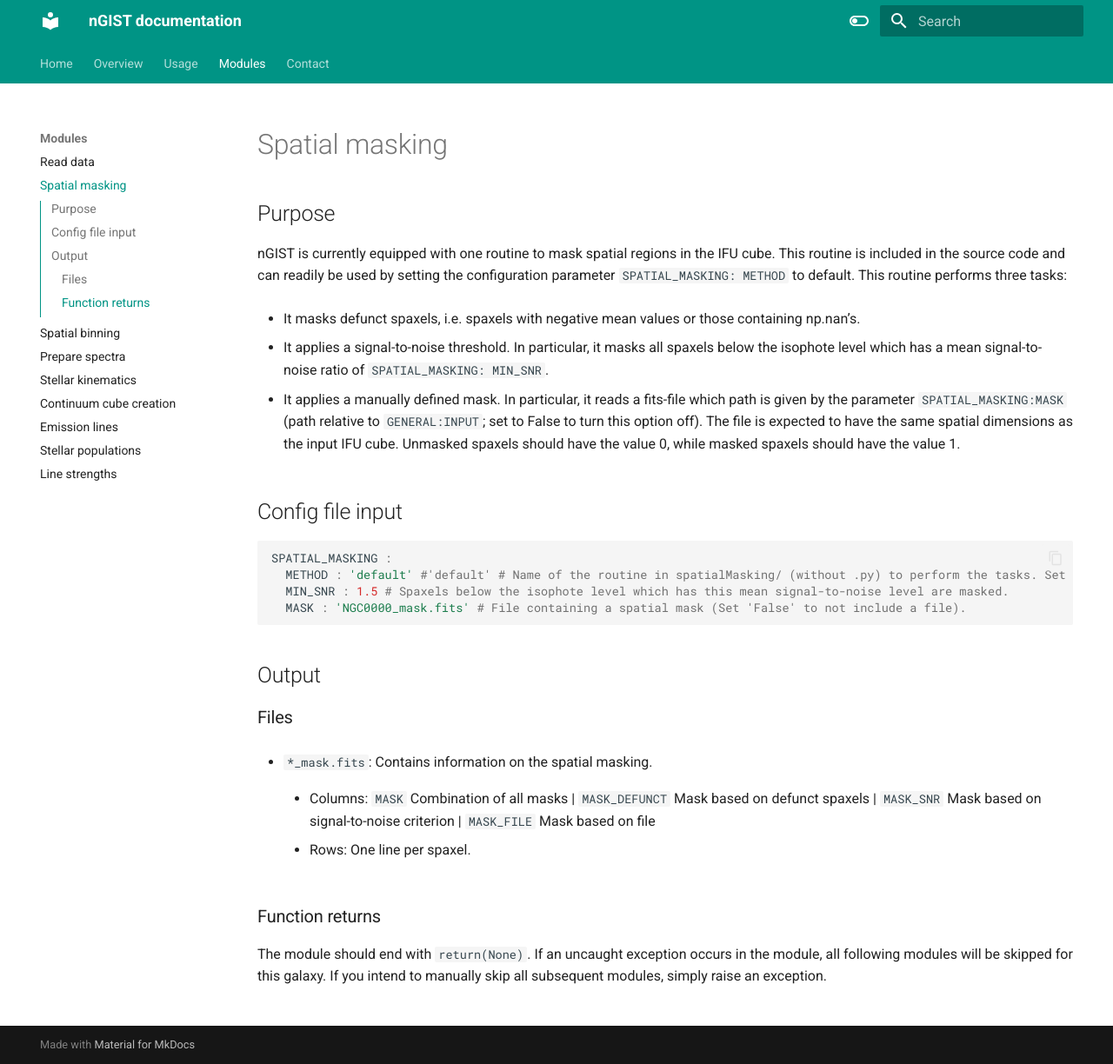
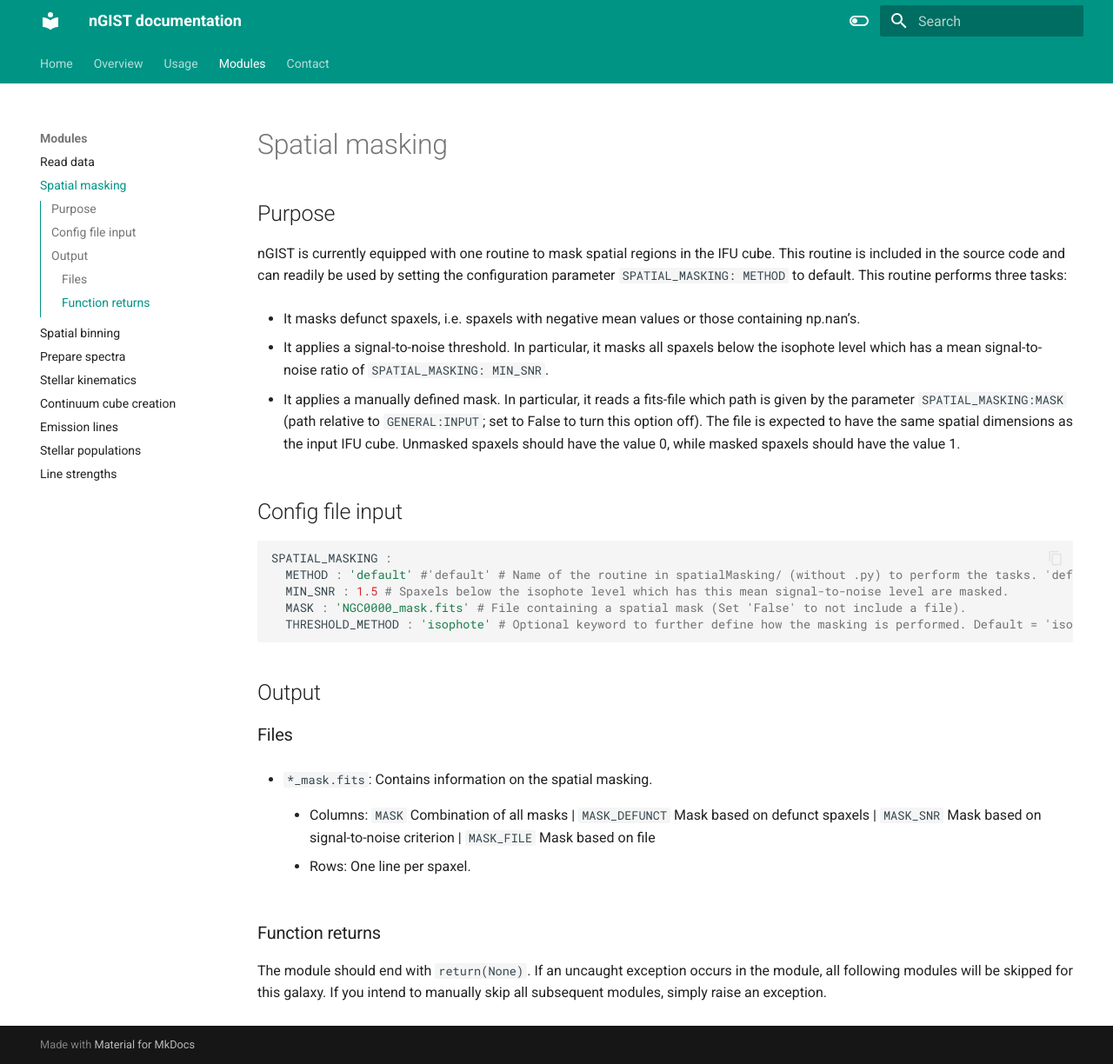
Before and after one commit to geckos-survey/gist-documentation, an MkDocs documentation site: the page built from docs/modules/spatial_masking.md, in a window 1280 px wide and 1224 px high. Shown: the whole window at 87% size. Built offline with MkDocs 1.6.1 and Material for MkDocs 9.7.7, drawn with Linux system fonts in a browser that asks for light colours.

Commit message:
Update spatial_masking.md

````diff
--- a/docs/modules/spatial_masking.md
+++ b/docs/modules/spatial_masking.md
@@ -13,9 +13,11 @@ nGIST is currently equipped with one routine to mask spatial regions in the IFU
 
 ```py
 SPATIAL_MASKING :
-  METHOD : 'default' #'default' # Name of the routine in spatialMasking/ (without .py) to perform the tasks. Set 'False' to turn off module. Set 'default' to use the standard GIST implementation.
+  METHOD : 'default' #'default' # Name of the routine in spatialMasking/ (without .py) to perform the tasks. 'default' to use the standard nGIST implementation.
   MIN_SNR : 1.5 # Spaxels below the isophote level which has this mean signal-to-noise level are masked.
   MASK : 'NGC0000_mask.fits' # File containing a spatial mask (Set 'False' to not include a file).
+  THRESHOLD_METHOD : 'isophote' # Optional keyword to further define how the masking is performed. Default = 'isophote'. Options include 'actual'(use the actual snr map + a minimum snr), or 'smooth' (use a smoothed version of the snr map + minimum snr)
+
 ```
 
 ## Output
````
